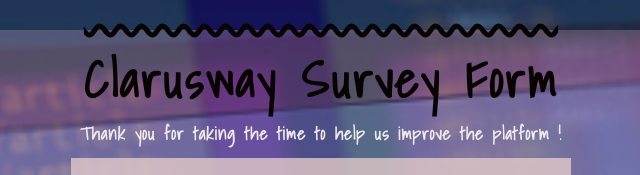
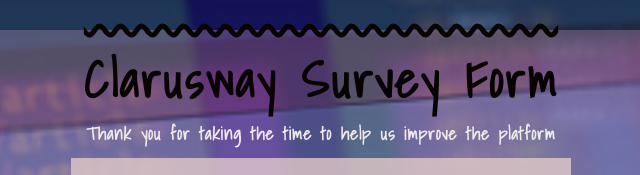
Before and after one commit to Hilalcodur/survey_form, a plain HTML site: page index.html in a window 1280 px wide. Shown: the top 175 px of the page, 319-959 px from the left. Drawn offline with Linux system fonts and the light colour scheme.

Commit message:
Update index.html

```diff
--- a/index.html
+++ b/index.html
@@ -21,7 +21,7 @@
     <div id="container">
         <header id="header">
             <h1 id="title">Clarusway Survey Form</h1>
-            <h3 id="description">Thank you for taking the time to help us improve the platform !</h3>
+            <h3 id="description">Thank you for taking the time to help us improve the platform </h3>
         </header>
 
 
```
